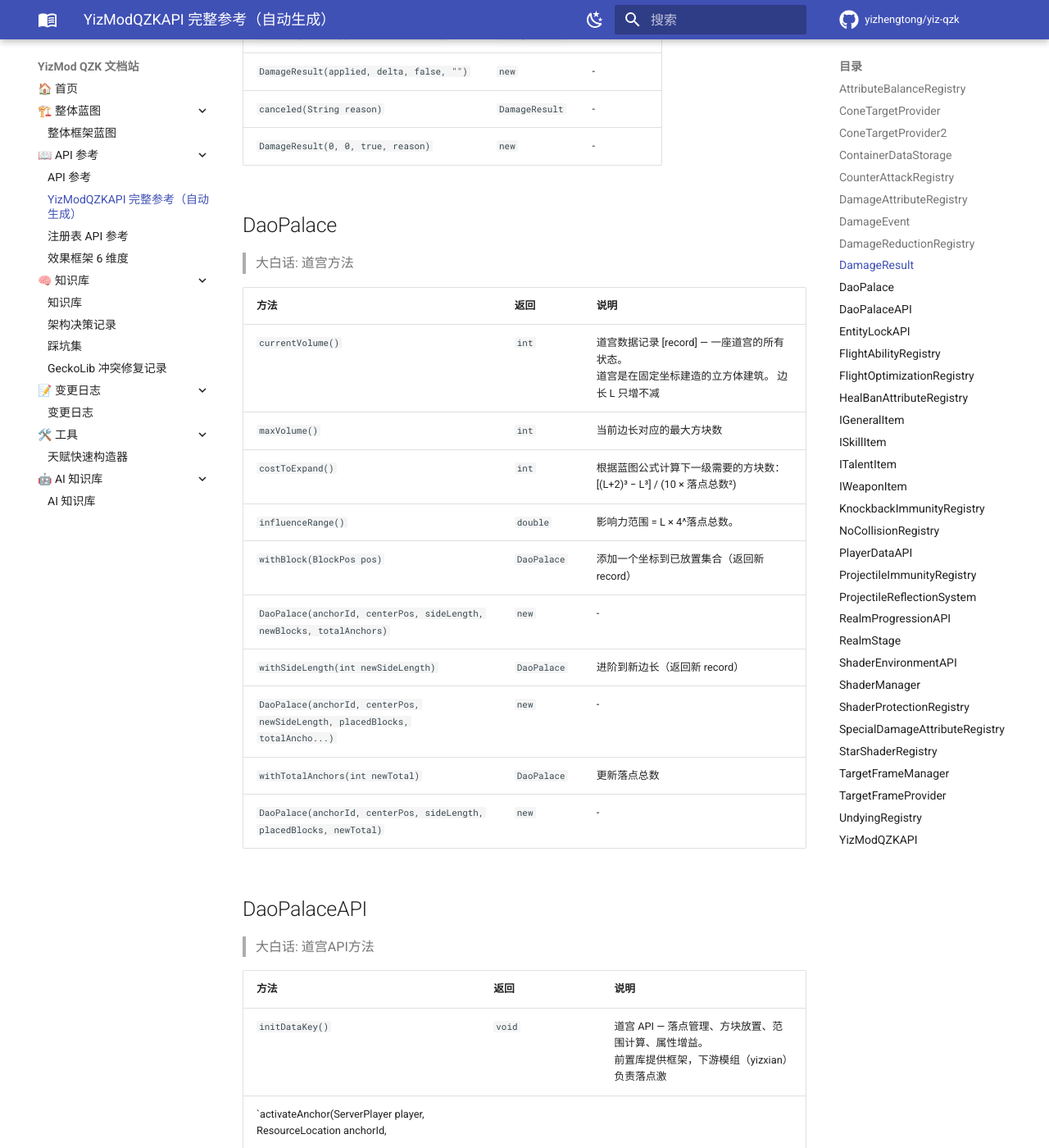
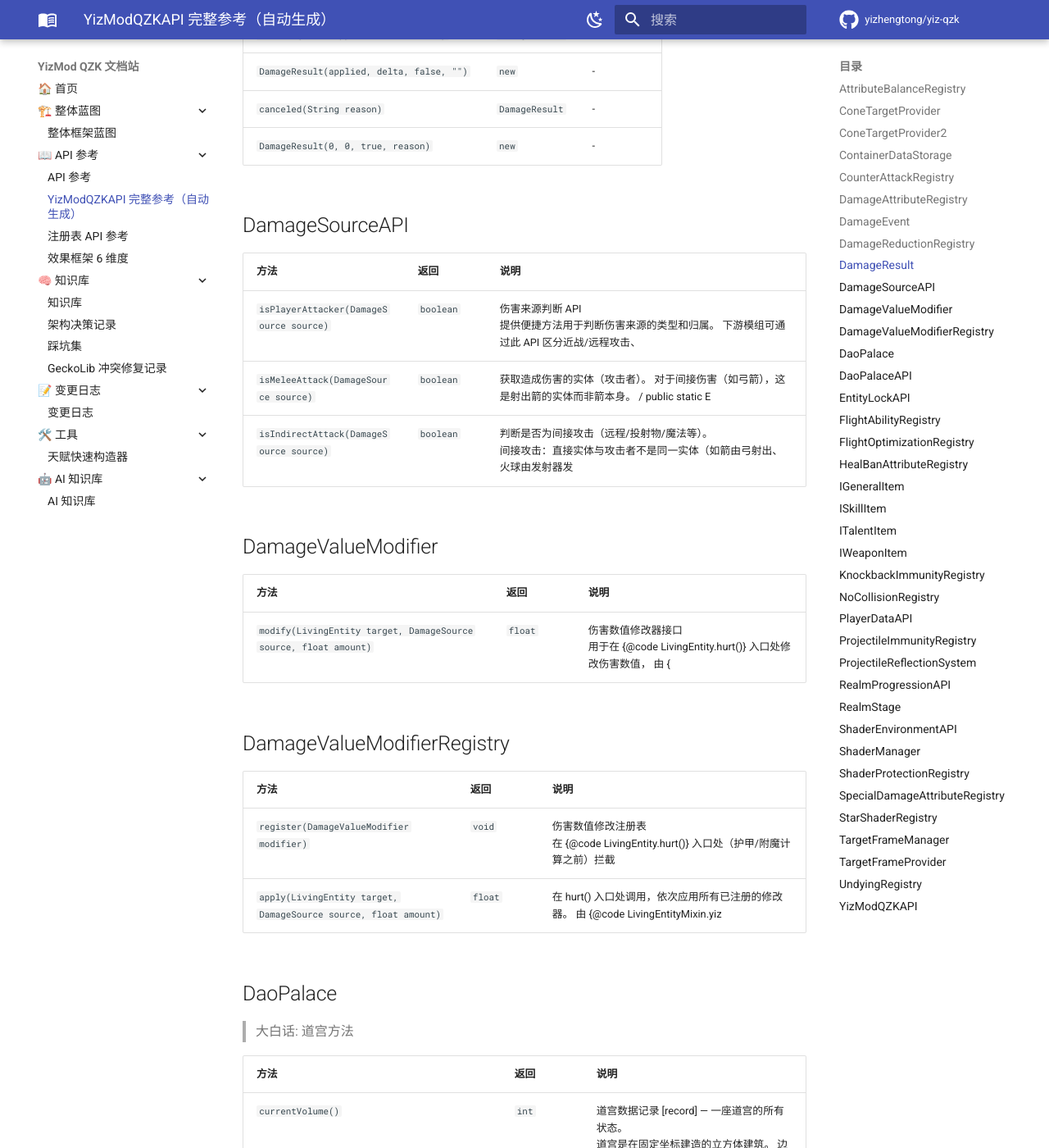
Before and after one commit to yizhengtong/yizqzk-docs, an MkDocs documentation site: the page built from docs/api/yizmodqzk-api.md, in a window 1280 px wide and 1400 px high, scrolled down 4357 px. Shown: the whole window at 82% size. Built offline with MkDocs 1.6.1 and Material for MkDocs 9.7.7, drawn with Linux system fonts in a browser that asks for light colours; comment, search, counter and statistics services are not loaded; some of the changed text lies outside the part shown.

Commit message:
docs: auto-update 2026-05-29

```diff
--- a/docs/api/yizmodqzk-api.md
+++ b/docs/api/yizmodqzk-api.md
@@ -115,6 +115,27 @@
 | `DamageResult(applied, delta, false, "")` | `new` | - |
 | `canceled(String reason)` | `DamageResult` | - |
 | `DamageResult(0, 0, true, reason)` | `new` | - |
+
+## DamageSourceAPI
+
+| 方法 | 返回 | 说明 |
+|------|------|------|
+| `isPlayerAttacker(DamageSource source)` | `boolean` | 伤害来源判断 API <p> 提供便捷方法用于判断伤害来源的类型和归属。 下游模组可通过此 API 区分近战/远程攻击、 |
+| `isMeleeAttack(DamageSource source)` | `boolean` | 获取造成伤害的实体（攻击者）。 对于间接伤害（如弓箭），这是射出箭的实体而非箭本身。 / public static E |
+| `isIndirectAttack(DamageSource source)` | `boolean` | 判断是否为间接攻击（远程/投射物/魔法等）。 <p>间接攻击：直接实体与攻击者不是同一实体（如箭由弓射出、火球由发射器发 |
+
+## DamageValueModifier
+
+| 方法 | 返回 | 说明 |
+|------|------|------|
+| `modify(LivingEntity target, DamageSource source, float amount)` | `float` | 伤害数值修改器接口 <p> 用于在 {@code LivingEntity.hurt()} 入口处修改伤害数值， 由 { |
+
+## DamageValueModifierRegistry
+
+| 方法 | 返回 | 说明 |
+|------|------|------|
+| `register(DamageValueModifier modifier)` | `void` | 伤害数值修改注册表 <p> 在 {@code LivingEntity.hurt()} 入口处（护甲/附魔计算之前）拦截 |
+| `apply(LivingEntity target, DamageSource source, float amount)` | `float` | 在 hurt() 入口处调用，依次应用所有已注册的修改器。 由 {@code LivingEntityMixin.yiz |
 
 ## DaoPalace
 
@@ -289,7 +310,9 @@
 
 | 方法 | 返回 | 说明 |
 |------|------|------|
-| `tick(Player player)` | `void` | 投射物返还系统 <p> 下游注册反射条件，前置自动检测范围内的投射物并处理： 无主人 → 移除，有主人 → 转移所有权并 |
+| `onProjectileHitEntity(Projectile projectile, Entity hitEntity)` | `boolean` | 投射物返还系统 <p> 下游注册反射条件，前置自动检测范围内的投射物并处理： 无主人 → 移除，有主人 → 转移所有权并 |
+| `for(ConfigEntry entry : CONFIGS)` | `自己的投射物不反弹` | - |
+| `tick(Player player)` | `void` | 每 tick 调用（由 PlayerTickEvent.Post 或 Mixin 触发）。 1. 扫描玩家范围内投射物  |
 
 ## RealmProgressionAPI
 
```
Also changed, not shown: docs/changelog/index.md (+13 -13 lines).
